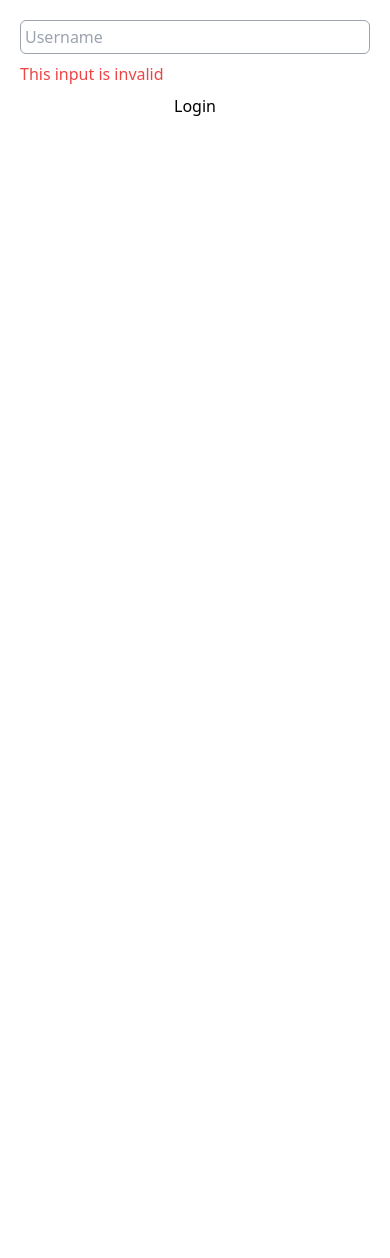
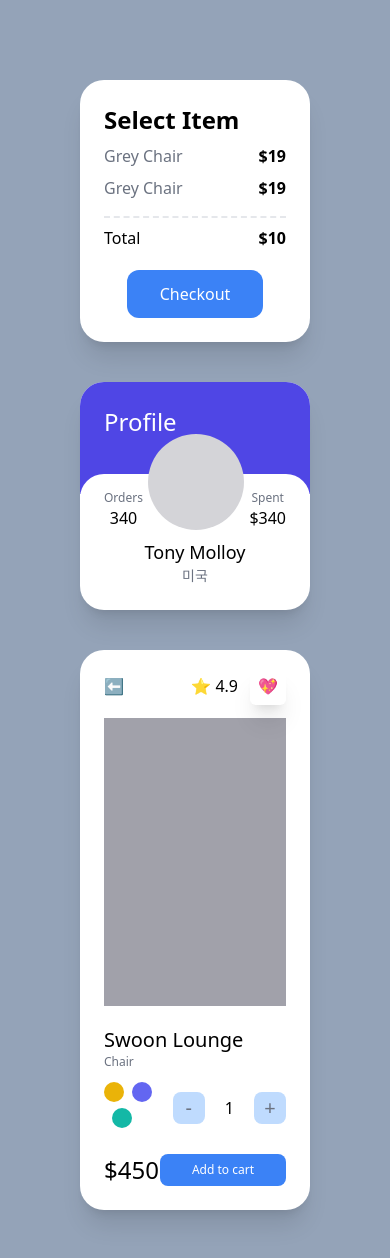
Before and after one commit to junseopsan/carrot-market, a Next.js app: page / in a window 390 px wide. Shown: the top 1258 px of the page. Before the commit the page ends 844 px from the top, so only its background shows below. Built offline with nearby package versions, Linux system fonts and the light colour scheme.

Commit message:
#4.10 Responsive Modifiers part Two

```diff
--- a/pages/index.tsx
+++ b/pages/index.tsx
@@ -2,24 +2,88 @@ import type { NextPage } from "next";
 
 const Home: NextPage = () => {
   return (
-    <form className="flex flex-col p-5 space-y-2 ">
-      <input
-        type="text"
-        required
-        placeholder="Username"
-        className="p-1 border border-gray-400 rounded-md peer "
-      />
-      <span className="hidden peer-invalid:block peer-invalid:text-red-500">
-        This input is invalid
-      </span>
-      <span className="hidden peer-valid:block peer-valid:text-teal-500">
-        Awesome username
-      </span>
-      <span className="hidden peer-hover:block peer-hover:text-amber-500">
-        Hello
-      </span>
-      <input type="submit" value="Login" className="bg-white" />
-    </form>
+    <div className="grid min-h-screen gap-10 px-20 py-20 bg-slate-400 xl:place-content-center lg:grid-cols-2 xl:grid-cols-3">
+      <div className="flex flex-col justify-between p-6 bg-white shadow-xl rounded-3xl">
+        <span className="text-2xl font-semibold">Select Item</span>
+        <ul>
+          <div className="flex justify-between my-2 ">
+            <span className="text-gray-500">Grey Chair</span>
+            <span className="font-semibold">$19</span>
+          </div>
+          <div className="flex justify-between my-2 ">
+            <span className="text-gray-500">Grey Chair</span>
+            <span className="font-semibold">$19</span>
+          </div>
+        </ul>
+        <div className="flex justify-between pt-2 mt-2 border-t-2 border-dashed">
+          <span>Total</span>
+          <span className="font-semibold">$10</span>
+        </div>
+        <button
+          className="block w-3/4 p-3 mx-auto mt-5 text-center text-white bg-blue-500 rounded-xl hover:bg-teal-500 hover:text-black active:bg-yellow-500 focus:bg-red-500 "
+        >
+          Checkout
+        </button>
+      </div>
+      <div className="overflow-hidden bg-white shadow-xl rounded-3xl group">
+        <div className="p-6 portrait:bg-indigo-600 landscape:bg-teal-500 pb-14 xl:pb-40">
+          <span className="text-2xl text-white">Profile</span>
+        </div>
+        <div className="relative p-6 bg-white rounded-3xl -top-5">
+          <div className="relative flex items-end justify-between -top-16">
+            <div className="flex flex-col items-center">
+              <span className="text-xs text-gray-500">Orders</span>
+              <span className="font-medium">340</span>
+            </div>
+            <div className="w-24 h-24 transition-colors rounded-full bg-zinc-300 group-hover:bg-red-300" />
+            <div className="flex flex-col items-center">
+              <span className="text-xs text-gray-500">Spent</span>
+              <span className="font-medium">$340</span>
+            </div>
+          </div>
+          <div className="relative flex flex-col items-center -mb-5 -mt-14">
+            <span className="text-lg font-medium">Tony Molloy</span>
+            <span className="text-sm text-gray-500">미국</span>
+          </div>
+        </div>
+      </div>
+      <div className="p-6 bg-white shadow-xl rounded-3xl lg:col-span-2 xl:col-span-1">
+        <div className="flex items-center justify-between mb-5">
+          <span>⬅️</span>
+          <div className="space-x-3">
+            <span>⭐️ 4.9</span>
+            <span className="p-2 rounded-md shadow-xl">💖</span>
+          </div>
+        </div>
+        <div className="mb-5 bg-zinc-400 h-72" />
+        <div className="flex flex-col">
+          <span className="text-xl font-medium">Swoon Lounge</span>
+          <span className="text-xs text-gray-500">Chair</span>
+          <div className="flex items-center justify-between mt-3 mb-5">
+            <div className="space-x-2">
+              <button className="w-5 h-5 transition bg-yellow-500 rounded-full focus:ring-2 ring-offset-2 ring-yellow-500" />
+              <button className="w-5 h-5 transition bg-indigo-500 rounded-full focus:ring-2 ring-offset-2 ring-indigo-500" />
+              <button className="w-5 h-5 transition bg-teal-500 rounded-full focus:ring-2 ring-offset-2 ring-teal-500" />
+            </div>
+            <div className="flex items-center space-x-5">
+              <button className="flex items-center justify-center w-8 text-xl text-gray-500 bg-blue-200 rounded-lg  aspect-square">
+                -
+              </button>
+              <span>1</span>
+              <button className="flex items-center justify-center w-8 text-xl text-gray-500 bg-blue-200 rounded-lg  aspect-square">
+                +
+              </button>
+            </div>
+          </div>
+          <div className="flex items-center justify-between">
+            <span className="text-2xl font-medium">$450</span>
+            <button className="px-8 py-2 text-xs text-center text-white bg-blue-500 rounded-lg">
+              Add to cart
+            </button>
+          </div>
+        </div>
+      </div>
+    </div>
   );
 };
 
```
